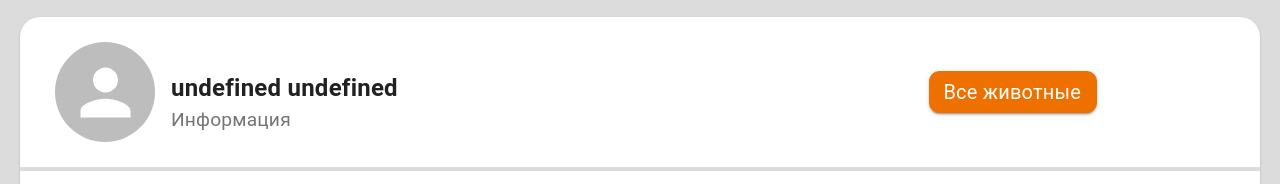
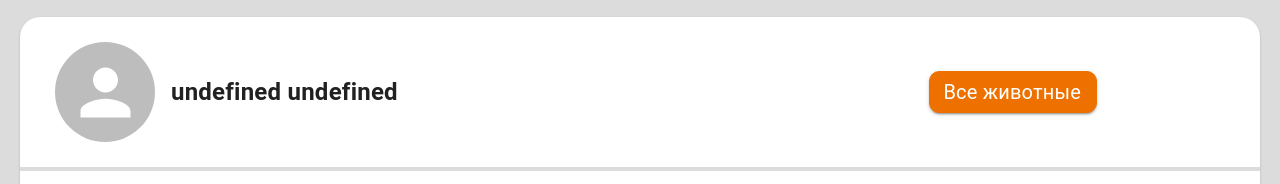
Before and after one commit to quaesum/miomi-front, a React (Create React App) app: page / in a window 1280 px wide. Shown: the part 275-459 px from the top of the page. Built offline with nearby package versions, Linux system fonts and the light colour scheme; no server answers; sample sign-in values are in the browser's storage.

Commit message:
fix info user

```diff
--- a/src/components/User/User.jsx
+++ b/src/components/User/User.jsx
@@ -9,12 +9,9 @@ export const User = ({ firstName, lastName, isAllAnimal, setIsAllAnimal }) => {
       <Box sx={{ p: {md: "25px", xs: "5px"}, mx: "10px" }} className="flex justify-between">
         <Box className="flex flex-row items-center">
           <Avatar sx={{ width: {lg:100, md:70, xs: 60}, height: {lg:100, md:70, xs: 60} }}></Avatar>
-          <Box className="flex flex-col mt-12 ml-10">
+          <Box className="flex flex-col ml-10">
             <Typography fontWeight={600} sx={{fontSize: {md: "1.5rem", xs: "1rem"}}}>
               {userName}
-            </Typography>
-            <Typography className="text-gray-600" sx={{fontSize: {xs: "0.8rem", md: "1.2rem"}}}>
-              Информация
             </Typography>
           </Box>
         </Box>
```
